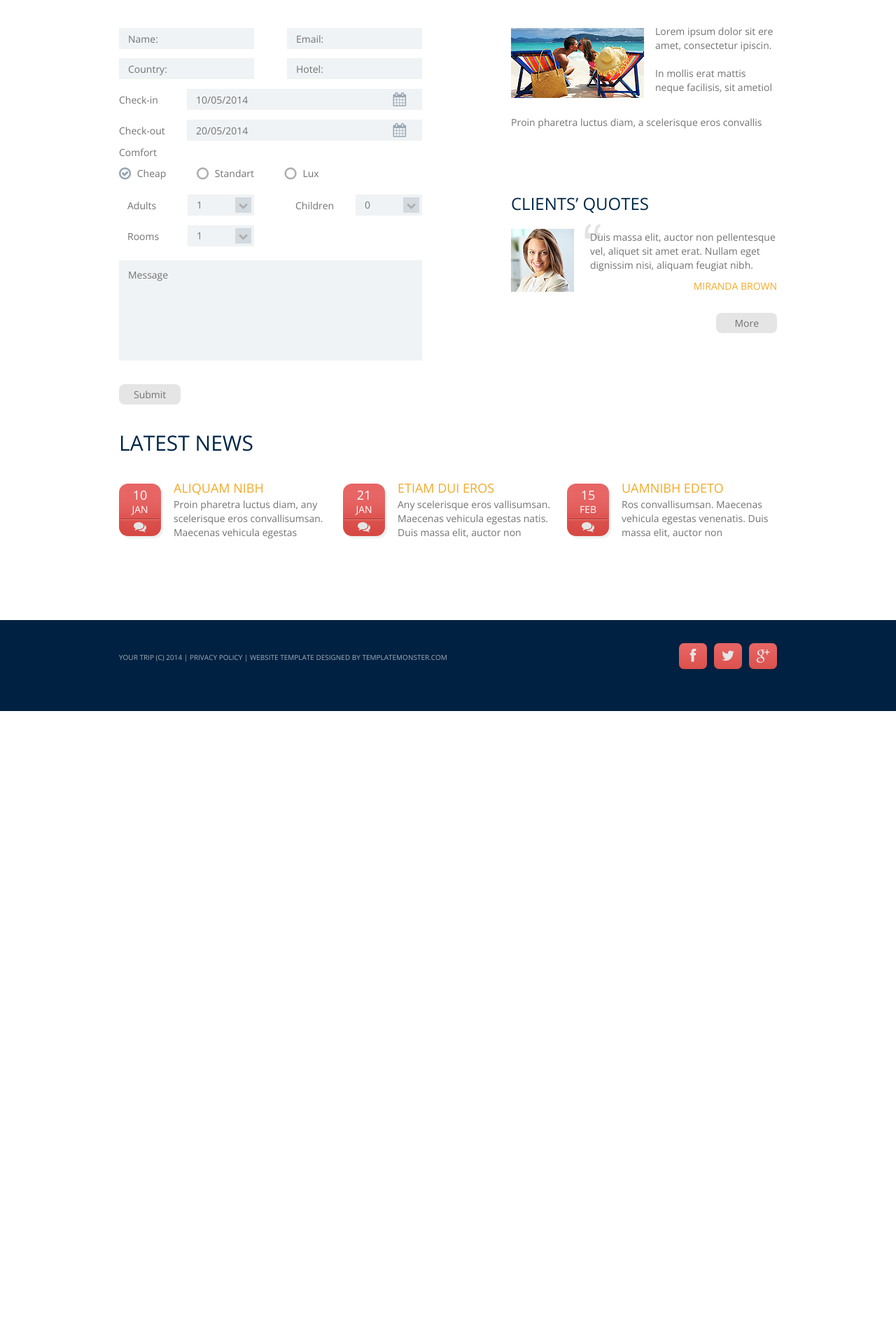
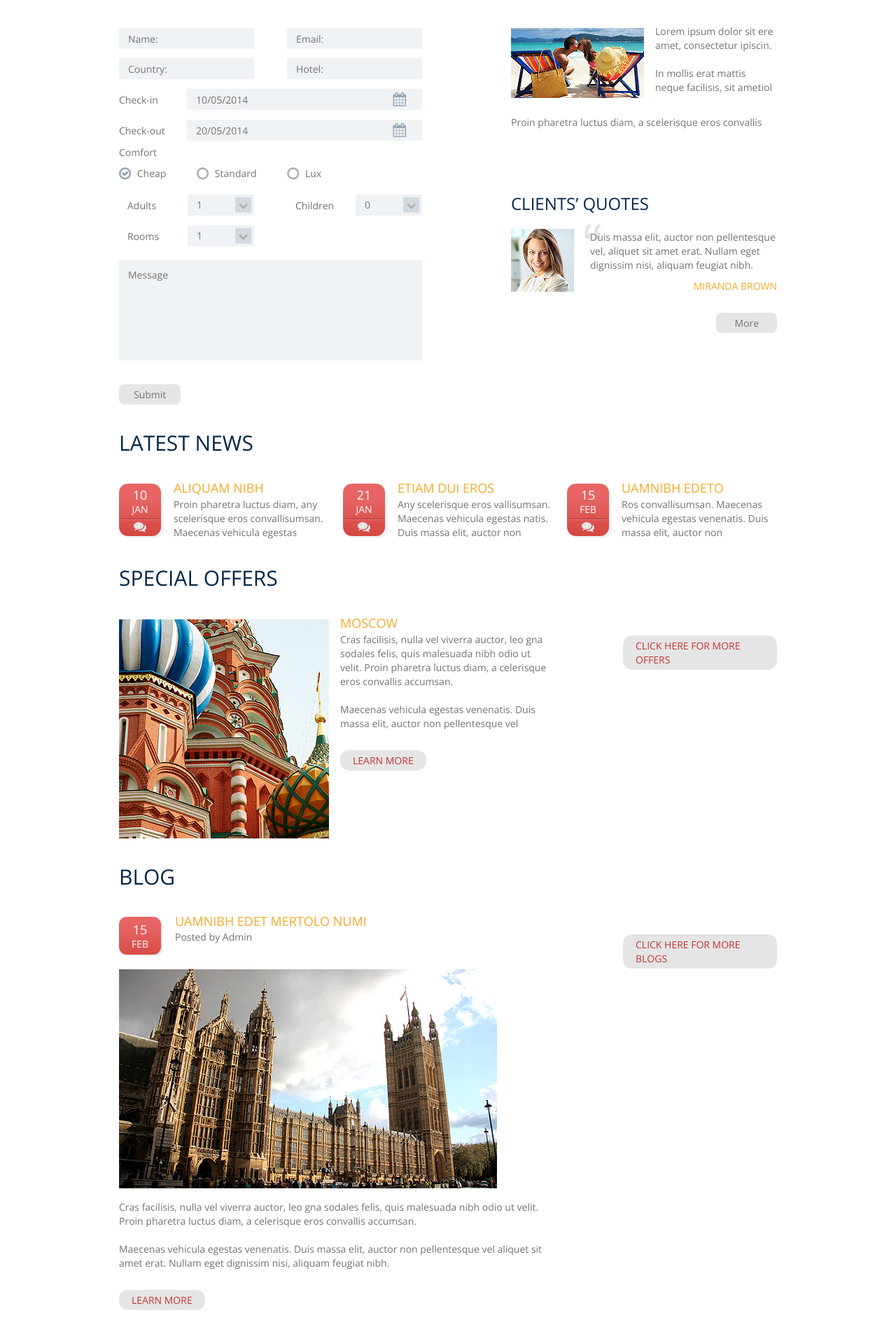
Before and after one commit to Adrish1999/Travel-and-Tourism-Management-System, a Django app: page / in a window 1280 px wide. Shown: the part 1085-2994 px from the top of the page at 70% size. Before the commit the page ends 2101 px from the top, so only its background shows below. Run offline with Django 3.2, Linux system fonts and the light colour scheme; some libraries are stand-ins or nearby versions.

Commit message:
Home page added

```diff
--- a/templates/base.html
+++ b/templates/base.html
@@ -12,6 +12,7 @@
 		<link rel="stylesheet" href="{% static 'css/camera.css' %}">
 		<link rel="stylesheet" href="{% static 'css/owl.carousel.css' %}">
 		<link rel="stylesheet" href="{% static 'css/style.css' %}">
+
 		<script src="{% static 'js/jquery.js' %}"></script>
 		<script src="{% static 'js/jquery-migrate-1.2.1.js' %}"></script>
 		<script src="{% static 'js/script.js' %}"></script>
--- a/templates/index.html
+++ b/templates/index.html
@@ -24,10 +24,16 @@
 				<div class="grid_12">
 					<h1>
 						<a href="index.html">
-							<img src="{%static 'images/logo.png' %}" alt="Your Happy Family">
+							<img src="{% static 'images/logo.png' %}" alt="Your Happy Family">
 						</a>
 					</h1>
 				</div>
+				<!-- <div style="display: flex;">
+					<div style="flex-grow: 1;"></div>
+					<div>
+						<a href="#" class="btn" data-type="submit">LOGIN</a>
+					</div>
+				</div> -->
 			</div>
 		</header>
 		<div class="slider_wrapper">
@@ -133,7 +139,7 @@
 							<input name="Comfort" type="radio" id="tmRadio0" data-constraints='@RadioGroupChecked(name="Comfort", groups=[RadioGroup])' checked/>
 							<span>Cheap</span>
 							<input name="Comfort" type="radio" id="tmRadio1" data-constraints='@RadioGroupChecked(name="Comfort", groups=[RadioGroup])' />
-							<span>Standart</span>
+							<span>Standard</span>
 							<input name="Comfort" type="radio" id="tmRadio2" data-constraints='@RadioGroupChecked(name="Comfort", groups=[RadioGroup])' />
 							<span>Lux</span>
 						</div>
@@ -222,6 +228,41 @@
 						</div>
 					</div>
 				</div>
+				<div class="grid_12">
+					<h3 class="head1">Special Offers</h3>
+				</div>
+				<div class="grid_8">
+					<img src="{% static 'images/page3_img2.jpg' %}" alt="" class="img_inner fleft">
+					<div class="extra_wrapper">
+						<div class="text1 col1"><a href="#">Moscow</a></div>
+						<p>Cras facilisis, nulla vel viverra auctor, leo gna sodales felis, quis malesuada nibh odio ut velit. Proin pharetra luctus diam, a celerisque eros convallis accumsan. </p>Maecenas vehicula egestas venenatis. Duis massa elit, auctor non pellentesque vel
+						<br>
+						<a href="#" class="link1">LEARN MORE</a>
+					</div>
+				</div>
+				<div class="grid_3 prefix_1">
+					<a href="#" class="link1">CLICK HERE FOR MORE OFFERS</a>
+				</div>
+				<div class="grid_12">
+					<h3 class="head1">Blog</h3>
+				</div>
+				<div class="grid_8">
+				<div class="blog">
+					<time datetime="2014-10-01">15<span>Feb</span></time>
+					<div class="extra_wrapper">
+						<div class="text1 col1"><a href="#">uamnibh Edet Mertolo numi</a></div>Posted by
+						<a href="#">Admin</a>
+					</div>
+					<div class="clear"></div>
+					<img src="{% static 'images/page4_img1.jpg' %}" alt="" class="img_inner">
+					<p>Cras facilisis, nulla vel viverra auctor, leo gna sodales felis, quis malesuada nibh odio ut velit. Proin pharetra luctus diam, a celerisque eros convallis accumsan. </p>Maecenas vehicula egestas venenatis. Duis massa elit, auctor non pellentesque vel aliquet sit amet erat. Nullam eget dignissim nisi, aliquam feugiat nibh.
+					<br>
+					<a href="#" class="link1">LEARN MORE</a>
+				</div>
+				</div>
+				<div class="grid_3 prefix_1">
+					<a href="#" class="link1">CLICK HERE FOR MORE BLOGS</a>
+				</div>
 			</div>
 		</div>
 <!--==============================footer=================================-->
@@ -234,11 +275,13 @@
 						<a href="#" class="fa fa-google-plus"></a>
 					</div>
 					<div class="copy">
-						Your Trip (c) 2014 | <a href="#">Privacy Policy</a> | Website Template Designed by TemplateMonster.com
+						Pegasus Tours and Travels (c) 2021 | <a href="#">Privacy Policy</a> | Designed by Adrish Bose
 					</div>
 				</div>
 			</div>
 		</footer>
+
+
 		<script>
 			$(function (){
 				$('#bookingForm').bookingForm({
```
